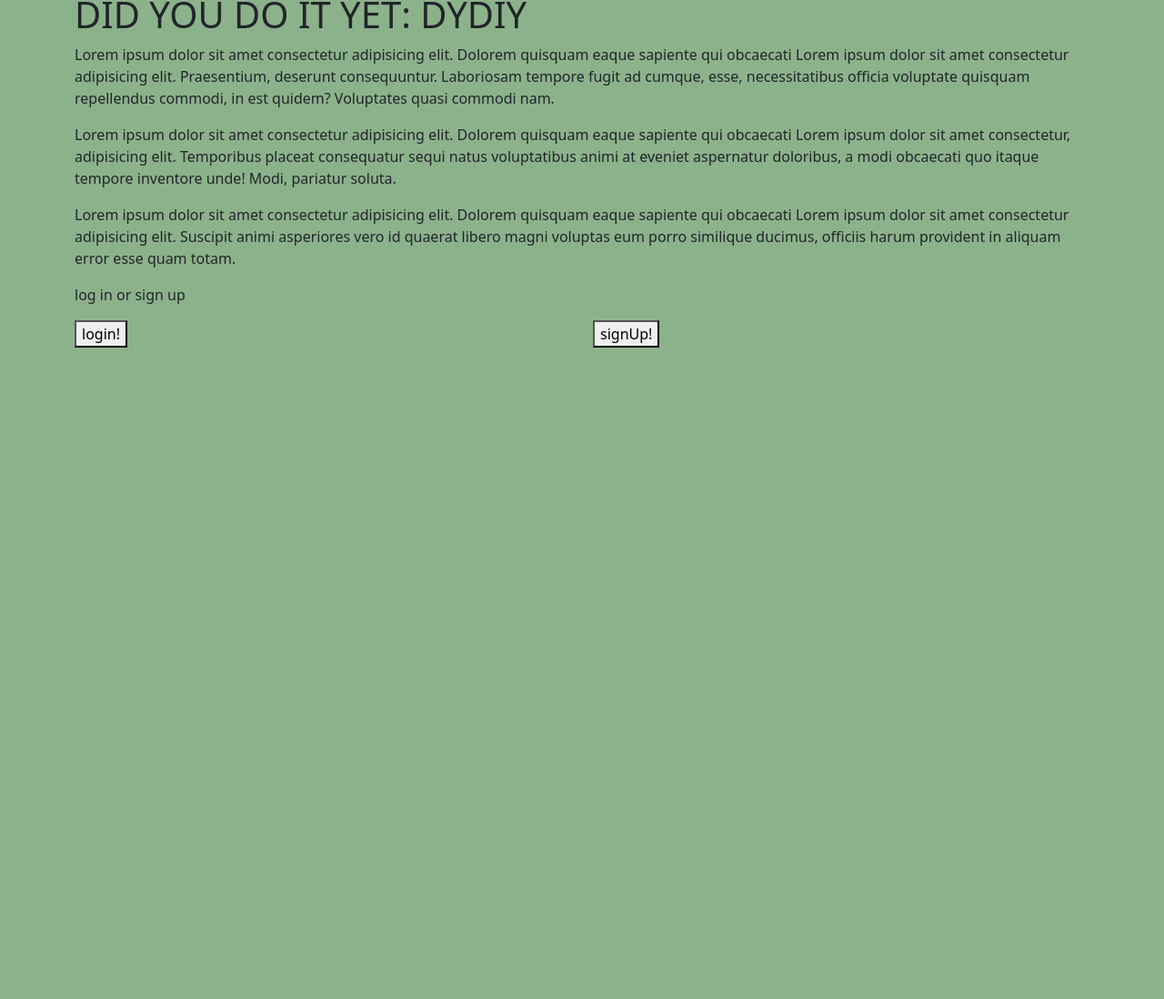
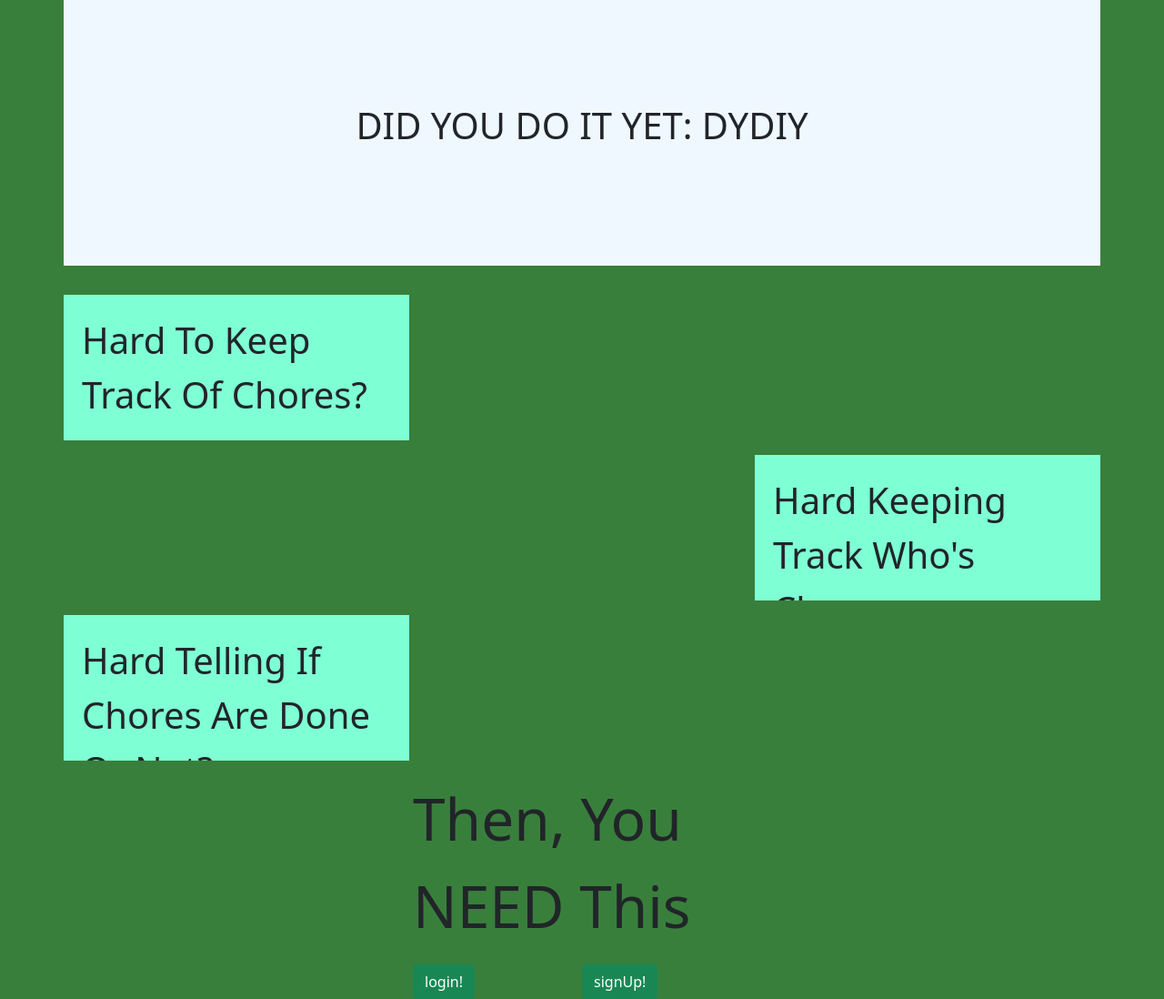
Before and after one commit to samekh-resh/samekh-resh.github.io, a plain HTML site: page index.html in a window 1280 px wide. Shown: the part 8-1106 px from the top of the page at 91% size. Before the commit the page ends 800 px from the top, so only its background shows below. Drawn offline with nearby package versions, Linux system fonts and the light colour scheme; files whose address does not match are found by name.

Commit message:
did bare css for landing/log in and sign on

```diff
--- a/css/style.css
+++ b/css/style.css
@@ -1,3 +1,27 @@
+*{
+    box-sizing: border-box;
+}
+
 body{
-    background-color: rgb(140, 178, 140);
+    background-color: rgb(57, 127, 60);
 }
+
+nav{
+    height:300px;
+    background-color: aliceblue;
+    justify-content: center;
+    margin-bottom: 2rem;
+}
+
+.indexBox{
+    height:4em;
+    overflow-y: scroll;
+    background-color: aquamarine;
+    padding: 0.5em;
+    font-size: 2.5em;
+}
+
+.logOrSign{
+    font-size: 4em;
+    align-items: center;
+}
--- a/index.html
+++ b/index.html
@@ -10,25 +10,31 @@
 </head>
 <body>
     <div class="container">
-        <nav>
-            <h1>DID YOU DO IT YET: DYDIY</h1>
-        </nav>
-    </div>
-    <div class="container">
         <section class="row">
-            <p>Lorem ipsum dolor sit amet consectetur adipisicing elit. Dolorem quisquam eaque sapiente qui obcaecati Lorem ipsum dolor sit amet consectetur adipisicing elit. Praesentium, deserunt consequuntur. Laboriosam tempore fugit ad cumque, esse, necessitatibus officia voluptate quisquam repellendus commodi, in est quidem? Voluptates quasi commodi nam.</p>
+            <nav class="d-flex justify-content-center align-items-center">
+                <h1>DID YOU DO IT YET: DYDIY</h1>
+            </nav>
+        </section>
+
+        <section class="row">
+            <p class="col-4 indexBox">Hard To Keep Track Of Chores? </p>
+        </section>
+        <section class="row justify-content-end">
+            <p class="col-4 indexBox">Hard Keeping Track Who's Chores</p>
         </section>
         <section class="row">
-            <p>Lorem ipsum dolor sit amet consectetur adipisicing elit. Dolorem quisquam eaque sapiente qui obcaecati Lorem ipsum dolor sit amet consectetur, adipisicing elit. Temporibus placeat consequatur sequi natus voluptatibus animi at eveniet aspernatur doloribus, a modi obcaecati quo itaque tempore inventore unde! Modi, pariatur soluta. </p>
+            <p class="col-4 indexBox">Hard Telling If Chores Are Done Or Not?</p>
         </section>
         <section class="row">
-            <p>Lorem ipsum dolor sit amet consectetur adipisicing elit. Dolorem quisquam eaque sapiente qui obcaecati  Lorem ipsum dolor sit amet consectetur adipisicing elit. Suscipit animi asperiores vero id quaerat libero magni voluptas eum porro similique ducimus, officiis harum provident in aliquam error esse quam totam.</p>
-        </section>
-        <section class="row">
-            <p>log in or sign up</p>
-            <!-- both buttons will need to be put inside a tags -->
-            <a class="col" href="login.html"><button>login!</button></a>
-            <a class="col" href="signup.html"><button>signUp!</button></a>
+            <section class="d-flex justify-content-center">
+                <!-- this will need to be centered somehow -->
+                <p class="col-4 logOrSign">Then, You NEED This</p>
+            </section>
+            <section class="d-flex justify-content-center">
+
+                <a class="col-2" href="login.html"><button class="btn btn-success">login!</button></a>
+                <a class="col-2" href="signup.html"><button class="btn btn-success">signUp!</button></a>
+            </section>
 
         </section>
     </div>
```
Also changed, not shown: chorePage.html (+2 -0 lines), login.html (+26 -11 lines), signup.html (+30 -14 lines).
